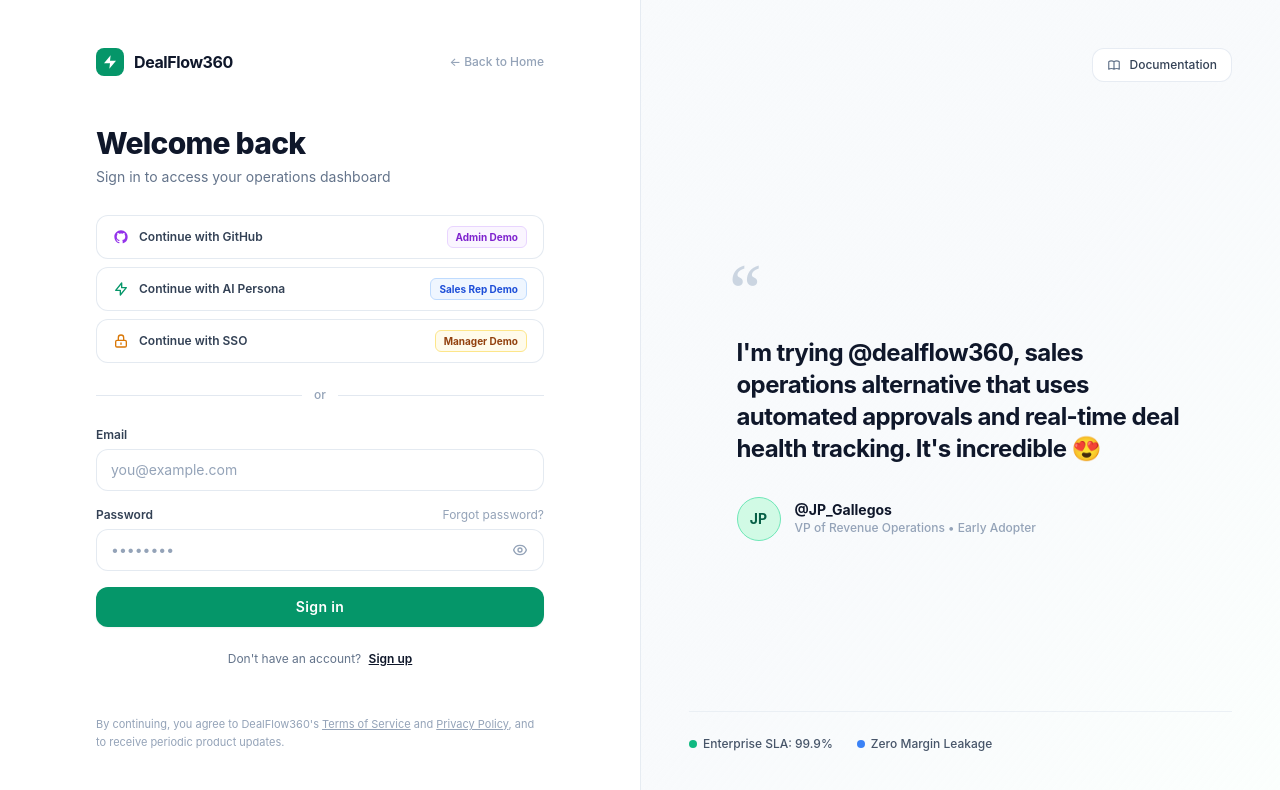
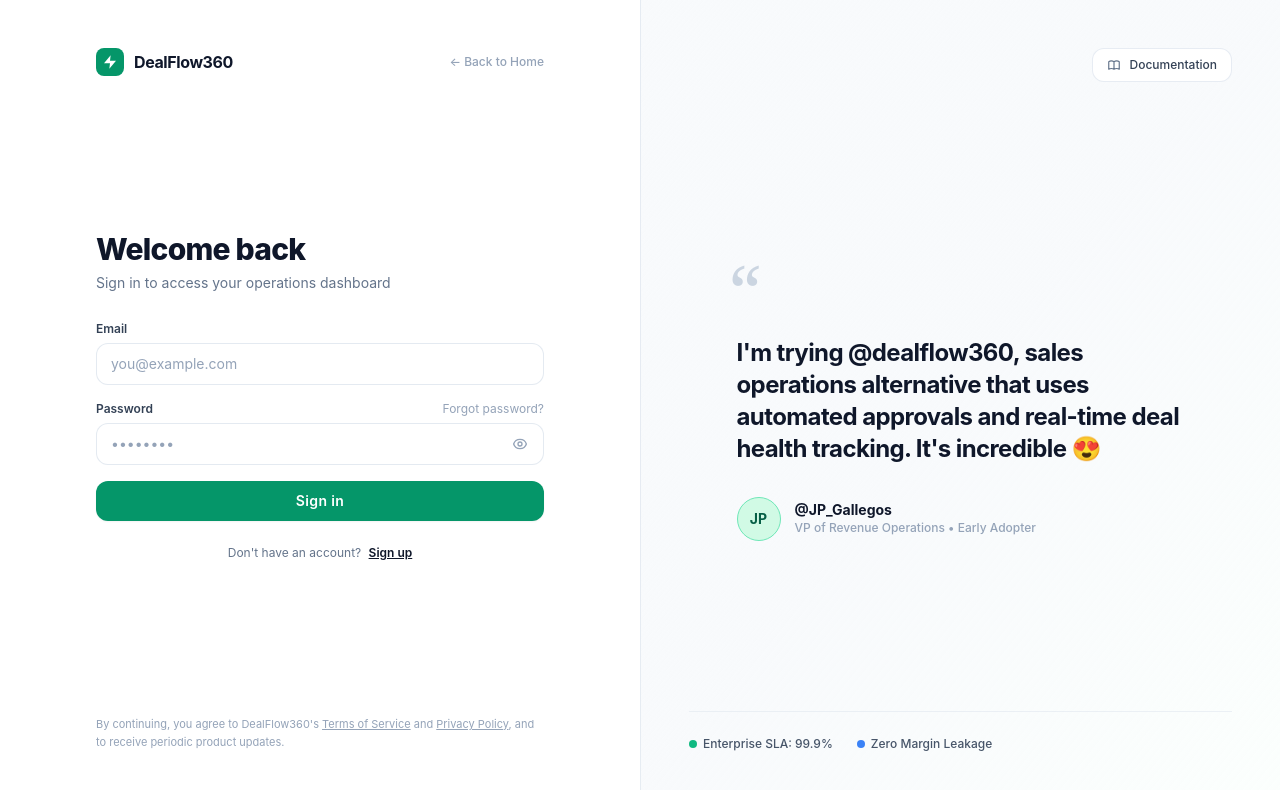
Before and after one commit to SyncWithRaj/OdooGF, a Next.js app in the folder apps/frontend/: page /auth in a window 1280 px wide. Shown: the top 790 px of the page. Built offline with nearby package versions, Linux system fonts and the light colour scheme; no server answers.

Commit message:
feat(auth): remove demo quick login buttons and divider from auth page

```diff
--- a/apps/frontend/src/app/auth/page.jsx
+++ b/apps/frontend/src/app/auth/page.jsx
@@ -88,22 +88,6 @@ export default function AuthPage() {
     }
   };
 
-  // Quick Demo Persona 1-Click Login (Pre-seeded for instant preview)
-  const handleQuickLogin = async (personaEmail, personaPass) => {
-    setError('');
-    setInfoMessage('');
-    setEmail(personaEmail);
-    setPassword(personaPass);
-    setSubmitting(true);
-    try {
-      const result = await login(personaEmail, personaPass);
-      goHome(result.user);
-    } catch (err) {
-      setError(err?.message || 'Demo login failed.');
-    } finally {
-      setSubmitting(false);
-    }
-  };
 
   const inputCls =
     'w-full px-3.5 py-2.5 rounded-xl bg-white border border-slate-200/90 text-slate-900 placeholder-slate-400 text-sm focus:outline-none focus:border-emerald-600 focus:ring-1 focus:ring-emerald-600 transition shadow-2xs';
@@ -173,55 +157,6 @@ export default function AuthPage() {
                 ? 'Sign in to access your operations dashboard'
                 : 'Get started with DealFlow360 sales operations'}
             </p>
-          </div>
-
-          {/* Social / Quick Persona 1-Click Buttons */}
-          <div className="space-y-2 mb-6">
-            <button
-              type="button"
-              onClick={() => handleQuickLogin('admin@dealflow.com', '123456')}
-              className="w-full py-2.5 px-4 rounded-xl border border-slate-200/90 bg-white hover:bg-slate-50 text-slate-700 text-xs font-semibold flex items-center justify-center gap-2.5 transition shadow-2xs cursor-pointer group"
-            >
-              <svg className="w-4 h-4 text-purple-600" fill="currentColor" viewBox="0 0 24 24">
-                <path fillRule="evenodd" clipRule="evenodd" d="M12 2C6.477 2 2 6.484 2 12.017c0 4.425 2.865 8.18 6.839 9.504.5.092.682-.217.682-.483 0-.237-.008-.868-.013-1.703-2.782.605-3.369-1.343-3.369-1.343-.454-1.158-1.11-1.466-1.11-1.466-.908-.62.069-.608.069-.608 1.003.07 1.53 1.032 1.53 1.032.892 1.53 2.341 1.088 2.91.832.092-.647.35-1.088.636-1.338-2.22-.253-4.555-1.113-4.555-4.951 0-1.093.39-1.988 1.029-2.688-.103-.253-.446-1.272.098-2.65 0 0 .84-.27 2.75 1.026A9.564 9.564 0 0112 6.844c.85.004 1.705.115 2.504.337 1.909-1.296 2.747-1.027 2.747-1.027.546 1.379.202 2.398.1 2.651.64.7 1.028 1.595 1.028 2.688 0 3.848-2.339 4.695-4.566 4.943.359.309.678.92.678 1.855 0 1.338-.012 2.419-.012 2.747 0 .268.18.58.688.482A10.019 10.019 0 0022 12.017C22 6.484 17.522 2 12 2z" />
-              </svg>
-              <span>Continue with GitHub</span>
-              <span className="ml-auto text-[10px] text-purple-700 bg-purple-50 border border-purple-200 px-2 py-0.5 rounded-md font-bold">Admin Demo</span>
-            </button>
-
-            <button
-              type="button"
-              onClick={() => handleQuickLogin('rep@dealflow.com', '123456')}
-              className="w-full py-2.5 px-4 rounded-xl border border-slate-200/90 bg-white hover:bg-slate-50 text-slate-700 text-xs font-semibold flex items-center justify-center gap-2.5 transition shadow-2xs cursor-pointer group"
-            >
-              <svg className="w-4 h-4 text-emerald-600" fill="none" stroke="currentColor" viewBox="0 0 24 24">
-                <path strokeLinecap="round" strokeLinejoin="round" strokeWidth="2" d="M13 10V3L4 14h7v7l9-11h-7z" />
-              </svg>
-              <span>Continue with AI Persona</span>
-              <span className="ml-auto text-[10px] text-blue-700 bg-blue-50 border border-blue-200 px-2 py-0.5 rounded-md font-bold">Sales Rep Demo</span>
-            </button>
-
-            <button
-              type="button"
-              onClick={() => handleQuickLogin('manager@dealflow.com', '123456')}
-              className="w-full py-2.5 px-4 rounded-xl border border-slate-200/90 bg-white hover:bg-slate-50 text-slate-700 text-xs font-semibold flex items-center justify-center gap-2.5 transition shadow-2xs cursor-pointer group"
-            >
-              <svg className="w-4 h-4 text-amber-600" fill="none" stroke="currentColor" viewBox="0 0 24 24">
-                <path strokeLinecap="round" strokeLinejoin="round" strokeWidth="2" d="M12 15v2m-6 4h12a2 2 0 002-2v-6a2 2 0 00-2-2H6a2 2 0 00-2 2v6a2 2 0 002 2zm10-10V7a4 4 0 00-8 0v4h8z" />
-              </svg>
-              <span>Continue with SSO</span>
-              <span className="ml-auto text-[10px] text-amber-800 bg-amber-50 border border-amber-200 px-2 py-0.5 rounded-md font-bold">Manager Demo</span>
-            </button>
-          </div>
-
-          {/* Divider */}
-          <div className="relative my-6">
-            <div className="absolute inset-0 flex items-center">
-              <div className="w-full border-t border-slate-200" />
-            </div>
-            <div className="relative flex justify-center text-xs">
-              <span className="px-3 bg-white text-slate-400 font-medium">or</span>
-            </div>
           </div>
 
           {/* Error Message */}
```
